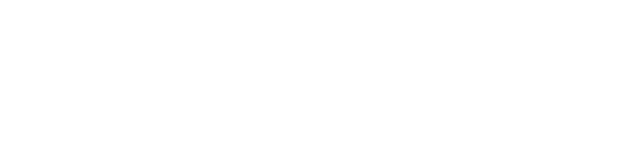
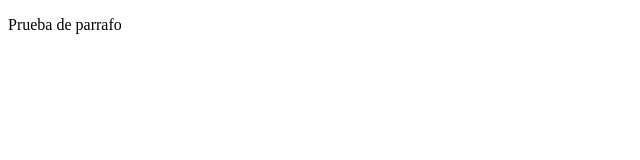
Before and after one commit to SalvadorCasas/ProyectoISPC_Grupo8, a plain HTML site: page index.html in a window 1280 px wide. Shown: the whole page, without its empty margins (0-640 px from the left). Drawn offline with Linux system fonts and the light colour scheme.

Commit message:
Update index.html

```diff
--- a/index.html
+++ b/index.html
@@ -7,6 +7,6 @@
     <title>NombreDeEmprendimiento</title>
 </head>
 <body>
-
+    <p>Prueba de parrafo </p>
 </body>
 </html>
```
